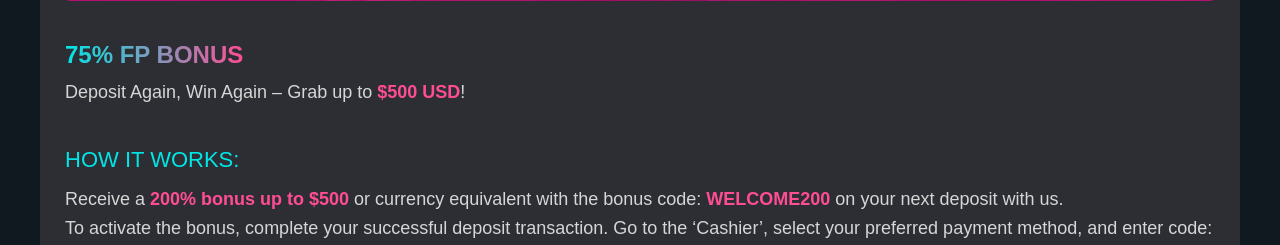
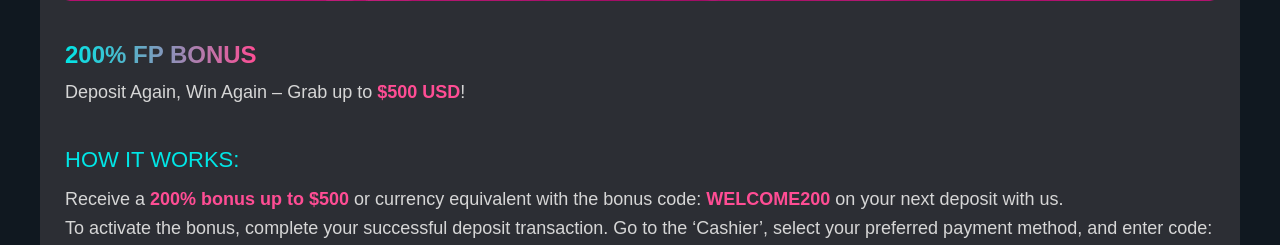
Before and after one commit to steverex169/nolimitslider, a Django app: page /promotions/promotions10/ in a window 1280 px wide. Shown: the part 559-804 px from the top of the page. Run offline with Django 5.2, Linux system fonts and the light colour scheme.

Commit message:
changings

```diff
--- a/carousel/templates/promotion10.html
+++ b/carousel/templates/promotion10.html
@@ -251,7 +251,7 @@
       </div>
     </div>
     <div class="promotion-content">
-      <h4 class="promotion-title">75% FP BONUS</h4>
+      <h4 class="promotion-title">200% FP BONUS</h4>
       <p class="promotion-description">
         Deposit Again, Win Again – Grab up to <b>$500 USD</b>!
       </p>
```
